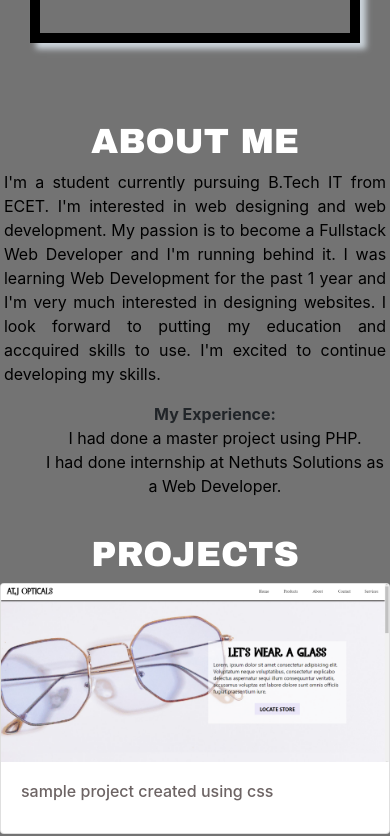
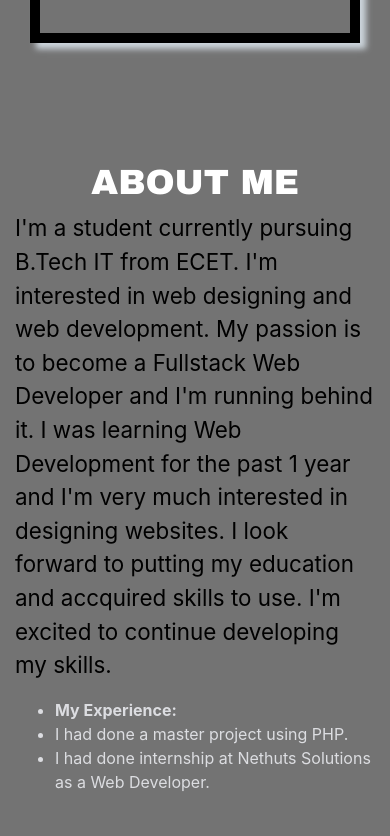
Before and after one commit to aaron592/myportfolio, a plain HTML site: page index.html in a window 390 px wide. Shown: the part 795-1631 px from the top of the page. Drawn offline with nearby package versions, Linux system fonts and the light colour scheme.

Commit message:
content responsive

```diff
--- a/css/styles.css
+++ b/css/styles.css
@@ -58,7 +58,25 @@ color:grey;
 
 }
 
+#about{
+	background-color: #737373;
+	padding-bottom: 70px;
+}
+.about>.container{
+	background-color: #737373;
 
+}
+
+.abouthead{
+	font-family:"Arial Black", Gadget, sans-serif;
+
+	color:white;
+	font-size: 35px;
+}
+
+.aboutpara>p{
+	color:black;
+}
 
 #btn1{
 	font-family:Arial, Helvetica, sans-serif;
@@ -111,12 +129,7 @@ margin: 5% 2% 2% 5%;
 
 /* about section*/
 
-#about{
-	/* padding:; */
-	background-color:#737373;
-	position:relative;
 
-}
 .about-box{
 	text-align:center;
 	padding: 4.5%;
--- a/index.html
+++ b/index.html
@@ -38,7 +38,7 @@
 </nav>
 
 
-
+<section>
   <div class="container">
     <div class="row">
       <div class="col-lg-6">
@@ -53,11 +53,7 @@
     </div>
     </div>
   </div>
-
-
-
-
-
+</section>
 
 
   </section>
@@ -66,31 +62,29 @@
   <!-- about me -->
 
   <section id="about">
-    <div class="row" >
-      <div class="about-box " >
-        <h1 class="text-center">ABOUT ME</h1>
-        <div class="para2 " >
-          <p class="text-justify">I'm a student currently pursuing B.Tech IT from ECET. I'm interested in web designing and web development. My passion is to become a Fullstack Web Developer and I'm running behind it. I was learning Web Development for the past 1 year and I'm very much interested in designing websites. I look forward to putting my education and accquired skills to use. I'm excited to continue developing my skills.</p>
-          <ul class="text-center">
+    <div class="container">
+    <div class="row">
+      <div class="col-md-12">
+        <h1 class="abouthead text-center">ABOUT ME</h1>
+
+        <div class="aboutpara" style="font-size: 1.4rem;text-align:left;"><p>I'm a student currently pursuing B.Tech IT from ECET. I'm interested in web designing and web development. My passion is to become a Fullstack Web Developer and I'm running behind it. I was learning Web Development for the past 1 year and I'm very much interested in designing websites. I look forward to putting my education and accquired skills to use. I'm excited to continue developing my skills.</p></div>
+        <ul class="text-left">
           <li style="font-weight: bold;">My Experience:</li>
           <li>I had done a master project using PHP.</li>
           <li>I had done internship at Nethuts Solutions as a Web Developer.</li>
         </ul>
       </div>
-
     </div>
+  </div>
+  </section>
 
 
-    </div>
-
-
-  </section>
 
 
 <!-- project section  -->
 <section id="project">
 <div class="head1 text-center"><h1>PROJECTS </h1></div>
-<div class="card-columns">
+<div class="card-columns ">
   <div class="card">
     <img class="card-img-top" src="./images/project1.png" alt="ATJ optical project">
     <div class="card-body">
```
Lines whose indentation alone changed are shown as unchanged.
